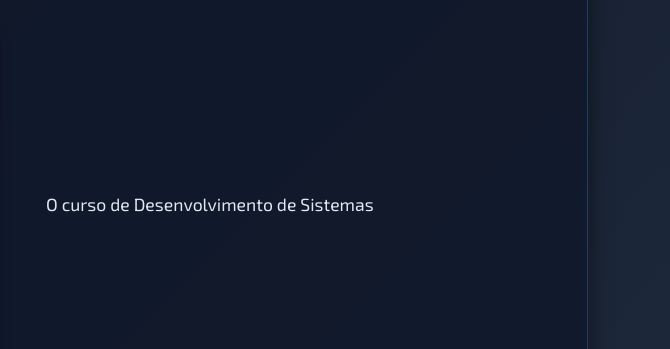
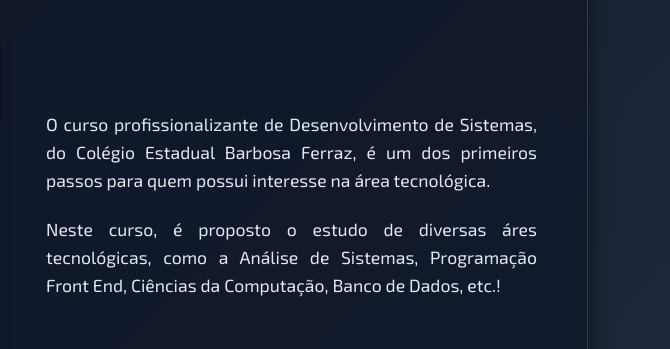
Before and after one commit to ThiDionizio/Setec_e_Inteligencia_Artificial, a plain HTML site: page index.html in a window 1280 px wide. Shown: the part 245-594 px from the top of the page, 610-1280 px from the left. Drawn offline with Linux system fonts and the light colour scheme.

Commit message:
escrita do texto da primeira seção

```diff
--- a/index.html
+++ b/index.html
@@ -15,8 +15,8 @@
                 <img src="https://www.unilus.edu.br/wp/wp-content/uploads/2023/08/ads.jpg" alt="Imagem de tecnologia">
             </div>
             <div class="text-container">
-                <p>O curso de Desenvolvimento de Sistemas</p>
-                <p></p>
+                <p>O curso profissionalizante de Desenvolvimento de Sistemas, do Colégio Estadual Barbosa Ferraz, é um dos primeiros passos para quem possui interesse na área tecnológica.</p>
+                <p>Neste curso, é proposto o estudo de diversas áres tecnológicas, como a Análise de Sistemas, Programação Front End, Ciências da Computação, Banco de Dados, etc.!</p>
             </div>
         </div>
     </section>
```
